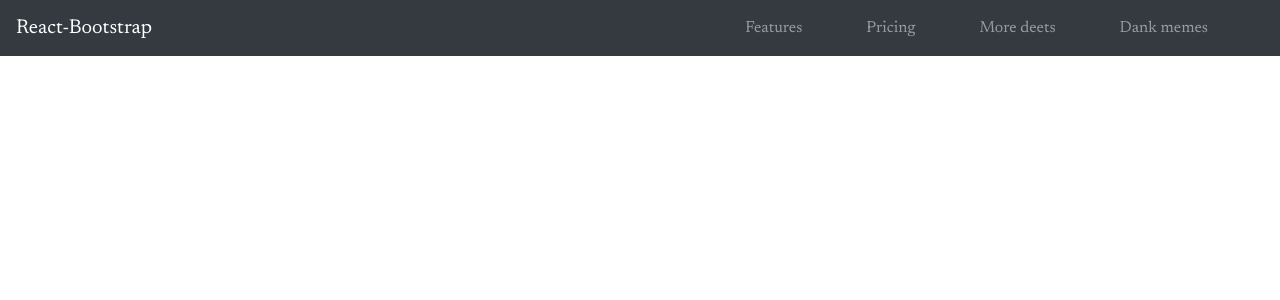
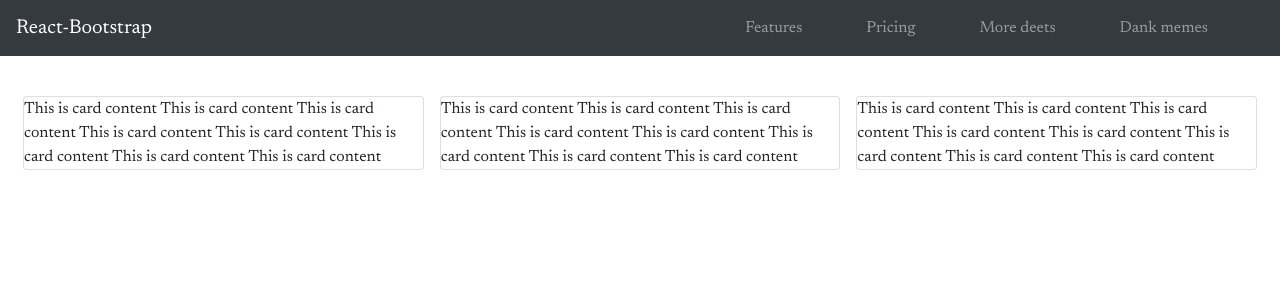
Before and after one commit to PratikDhungel/react-playground, a React (Create React App) app: page / in a window 1280 px wide. Shown: the top 300 px of the page. Built offline with nearby package versions, Linux system fonts and the light colour scheme.

Commit message:
Boostrap Cards and Layouts

```diff
--- a/src/App.tsx
+++ b/src/App.tsx
@@ -1,5 +1,6 @@
 import React from 'react';
 import NavBar from './NavBar/NavBar';
+import CardsContainer from './Containers/CardsContainer';
 // import ReactSelect from './React-Select/ReactSelect';
 
 function App() {
@@ -7,6 +8,7 @@ function App() {
     <div className='App'>
       {/* <ReactSelect /> */}
       <NavBar />
+      <CardsContainer />
     </div>
   );
 }
--- /dev/null
+++ b/src/Containers/CardsContainer.tsx
@@ -0,0 +1,31 @@
+import React, { useState } from 'react';
+import { Container, Row, Col, Card } from 'react-bootstrap';
+
+const CardsContainer = () => {
+  return (
+    <Container fluid style={{ marginTop: '2em' }}>
+      <Row noGutters>
+        <Col className='columns' sm={4}>
+          <Card>
+            This is card content This is card content This is card content This is card content This is card content This is
+            card content This is card content This is card content
+          </Card>
+        </Col>
+        <Col className='columns' sm={4}>
+          <Card>
+            This is card content This is card content This is card content This is card content This is card content This is
+            card content This is card content This is card content
+          </Card>
+        </Col>
+        <Col className='columns' sm={4}>
+          <Card>
+            This is card content This is card content This is card content This is card content This is card content This is
+            card content This is card content This is card content
+          </Card>
+        </Col>
+      </Row>
+    </Container>
+  );
+};
+
+export default CardsContainer;
--- a/src/index.css
+++ b/src/index.css
@@ -30,3 +30,8 @@ code {
     margin-right: 3em !important;
   }
 }
+
+.columns {
+  /* border: 1px solid red; */
+  padding: 0.5em !important;
+}
```
